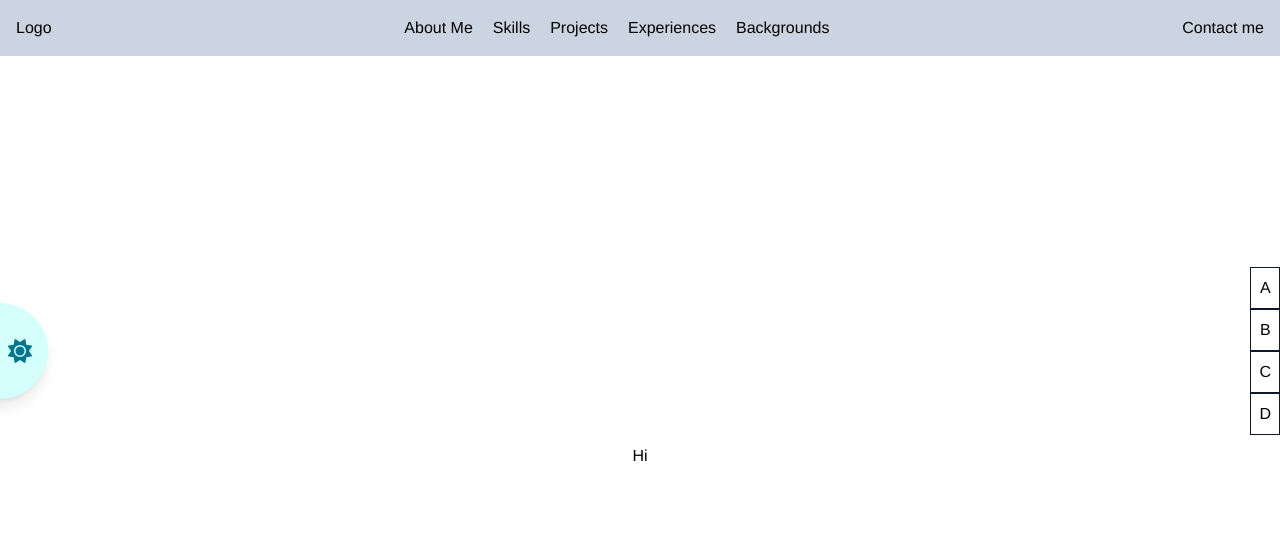
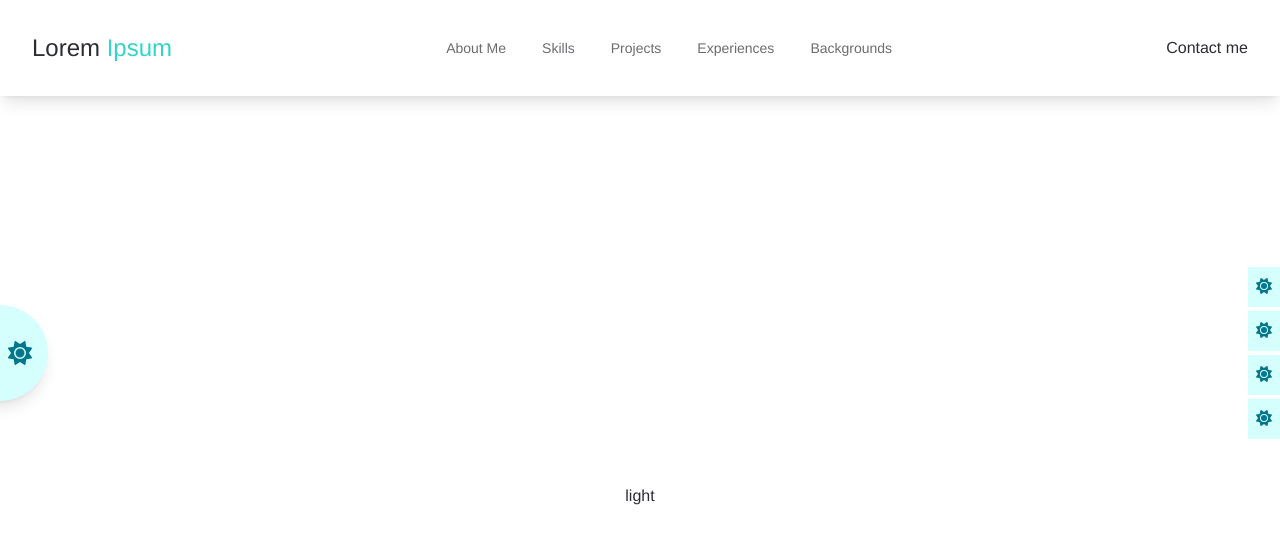
Before and after one commit to Khoirul-Anam21/porto-app, a Nuxt app: page / in a window 1280 px wide. Shown: the top 544 px of the page. Built offline with nearby package versions, Linux system fonts and the light colour scheme.

Commit message:
add: layouting

```diff
--- a/app.vue
+++ b/app.vue
@@ -1,13 +1,21 @@
+<script setup lang="ts">
+
+const { system, store } = useColorMode()
+
+watch(system, (newv, old) => {
+  console.log(newv);
+});
+
+const mode = computed(() => store.value === 'auto' ? system.value : store.value)
+
+
+</script>
+
+
 <template>
-  <div>
+  <div class="bg-primary-light dark:bg-primary-dark">
     <NuxtLayout>
-      <h1 class="h-screen w-full flex items-center justify-center"> Hi </h1>
+      <h1 class="h-screen w-full flex items-center justify-center"> {{ mode }} </h1>
     </NuxtLayout>
   </div>
 </template>
-
-<script setup lang="ts">
-
-
-
-</script>
--- a/assets/css/main.css
+++ b/assets/css/main.css
@@ -1,3 +1,33 @@
 @tailwind base;
 @tailwind components;
 @tailwind utilities;
+
+@layer base{
+    body {
+        @apply text-primary-dark dark:text-primary-light
+    }
+}
+
+@layer components {
+    .primary-text{
+        @apply text-primary-dark dark:text-white
+    }
+}
+
+@layer components {
+    .highlight-text{
+        @apply text-turquoise
+    }
+}
+
+@layer components {
+    .secondary-text{
+        @apply text-primary-dark text-opacity-70 dark:text-white dark:text-opacity-70
+    }
+}
+
+@layer components {
+    .side-btn{
+        @apply bg-light-turquoise text-dark-turquoise dark:border dark:border-white dark:border-opacity-50 dark:bg-primary-dark dark:text-turquoise
+    }
+}
--- /dev/null
+++ b/composables/socmeds.ts
@@ -0,0 +1,33 @@
+export interface SocmedInterface {
+    id: number;
+    username: string;
+    link: string;
+    icon: string;
+}
+
+export const socmedData: Ref<SocmedInterface[]> = ref([
+    {
+        id: 0,
+        username: 'fulan',
+        link: '',
+        icon: "['fab', 'whatsapp']",
+    },
+    {
+        id: 1,
+        username: 'fulan',
+        link: '',
+        icon: "['fab', 'telegram']",
+    },
+    {
+        id: 2,
+        username: 'fulan',
+        link: '',
+        icon: "['fab', 'linkedin']",
+    },
+    {
+        id: 3,
+        username: 'fulan',
+        link: '',
+        icon: "['fab', 'instagram']",
+    }
+])
--- a/layouts/default.vue
+++ b/layouts/default.vue
@@ -1,12 +1,29 @@
+<script setup lang="ts">
+// import { useColorMode } from '@vueuse/core'
+import { socmedData } from '@/composables/socmeds';
+
+const colorMode = useColorMode()
+
+
+const toggleDarkTheme = () => {
+    if (colorMode.value === 'light') {
+        colorMode.value = 'dark';
+        return;
+    }
+    colorMode.value = 'light';
+}
+
+</script>
+
 <template>
     <div>
-        <header class="bg-slate-300 w-full p-4 sticky top-0">
-            <nav class="flex justify-between">
-                <div>
-                    Logo
+        <header class="bg-white dark:bg-primary-dark w-full p-8 sticky top-0 shadow-lg dark:shadow-none">
+            <nav class="flex justify-between items-center">
+                <div class="primary-text text-2xl">
+                    Lorem <span class="highlight-text">Ipsum</span>
                 </div>
                 <div>
-                    <ul class="flex space-x-5">
+                    <ul class="flex space-x-9 secondary-text text-sm">
                         <li>About Me</li>
                         <li>Skills</li>
                         <li>Projects</li>
@@ -14,20 +31,20 @@
                         <li>Backgrounds</li>
                     </ul>
                 </div>
-                <div>
+                <div class="primary-text">
                     Contact me
                 </div>
             </nav>
         </header>
         <div class="fixed w-full z-10 top-1/3 right-0 flex items-center justify-between">
-            <div class="w-24 h-24 rounded-full -translate-x-1/2 flex items-center justify-end bg-light-turquoise shadow-lg">
-                <font-awesome-icon :icon="['fas', 'sun']" size="xl" class="p-4 text-dark-turquoise " />
+            <div @click="toggleDarkTheme"
+                class="w-24 h-24 rounded-full -translate-x-1/2 flex items-center justify-end side-btn shadow-lg cursor-pointer">
+                <font-awesome-icon :icon="['fas', 'sun']" size="xl" class="p-4  " />
             </div>
-            <div class="flex flex-col">
-                <button class="p-2 border border-slate-900">A</button>
-                <button class="p-2 border border-slate-900">B</button>
-                <button class="p-2 border border-slate-900">C</button>
-                <button class="p-2 border border-slate-900">D</button>
+            <div class="flex flex-col space-y-1">
+                <button v-for="(item, index) in socmedData" :key="index" class="side-btn p-2">
+                    <font-awesome-icon :icon="['fas', 'sun']" />
+                </button>
             </div>
         </div>
         <slot></slot>
--- a/nuxt.config.ts
+++ b/nuxt.config.ts
@@ -8,4 +8,5 @@ export default defineNuxtConfig({
       autoprefixer: {},
     },
   },
+  modules: ['@vueuse/nuxt']
 })
--- a/package.json
+++ b/package.json
@@ -10,10 +10,10 @@
   },
   "devDependencies": {
     "@nuxt/devtools": "latest",
+    "@vueuse/core": "^10.4.1",
+    "@vueuse/nuxt": "^10.4.1",
     "add": "^2.0.6",
     "autoprefixer": "^10.4.15",
-    "bun": "^1.0.0",
-    "bun-types": "^1.0.1",
     "nuxt": "^3.7.1",
     "postcss": "^8.4.29",
     "tailwindcss": "^3.3.3",
--- a/tailwind.config.js
+++ b/tailwind.config.js
@@ -1,5 +1,6 @@
 /** @type {import('tailwindcss').Config} */
 module.exports = {
+  darkMode: 'class',
   content: [
     "./components/**/*.{js,vue,ts}",
     "./layouts/**/*.vue",
```
Also changed, not shown: 2 other files (tests, documents, lock files or other folders).
